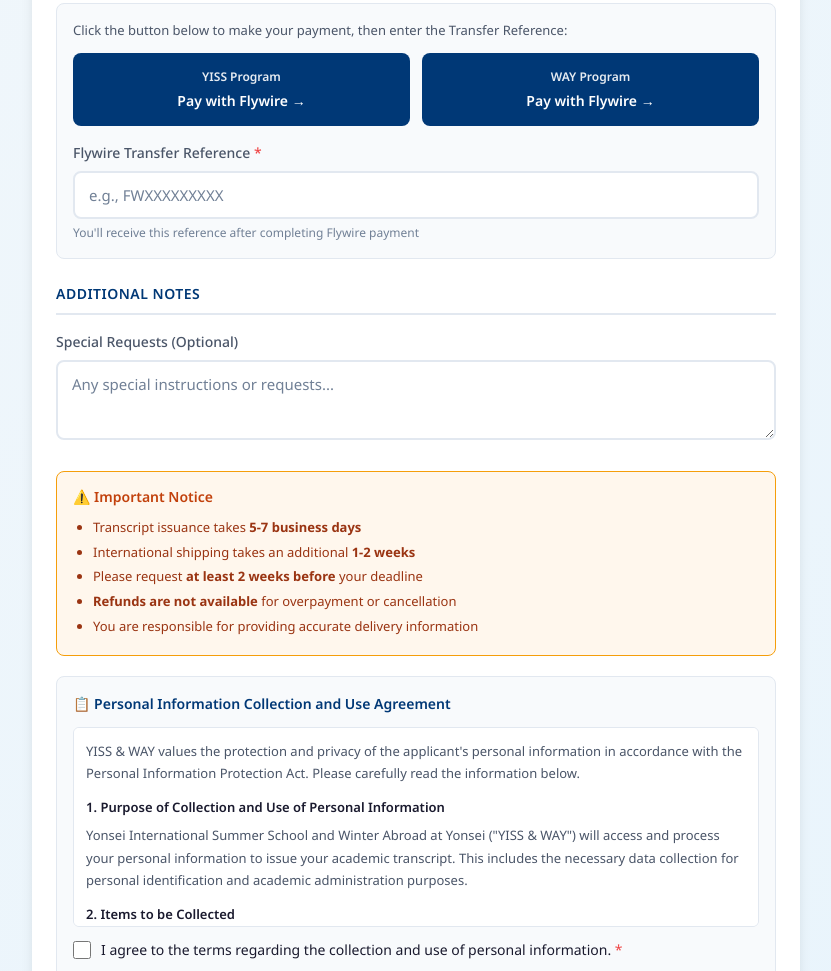
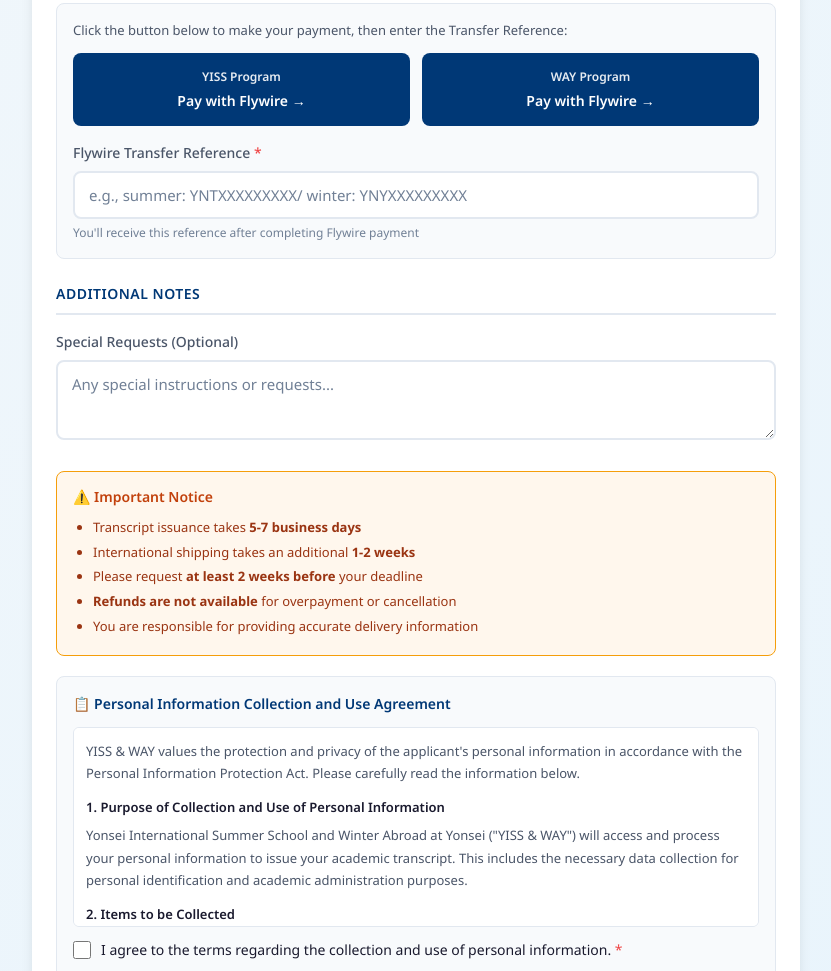
Before and after one commit to summer844/transcript-system, a plain HTML site: page index.html in a window 1280 px wide. Shown: the part 2486-3457 px from the top of the page, without its empty margins (224-1055 px from the left). Drawn offline with Linux system fonts and the light colour scheme.

Commit message:
Update index.html
reference number eg

```diff
--- a/index.html
+++ b/index.html
@@ -595,7 +595,7 @@
                             </div>
                             <div class="form-group" style="margin-top: 16px; margin-bottom: 0;">
                                 <label for="transferRef">Flywire Transfer Reference <span class="required">*</span></label>
-                                <input type="text" id="transferRef" name="transferRef" class="form-control" placeholder="e.g., FWXXXXXXXXX" required>
+                                <input type="text" id="transferRef" name="transferRef" class="form-control" placeholder="e.g., summer: YNTXXXXXXXXX/ winter: YNYXXXXXXXXX" required>
                                 <p class="form-hint">You'll receive this reference after completing Flywire payment</p>
                             </div>
                         </div>
```
